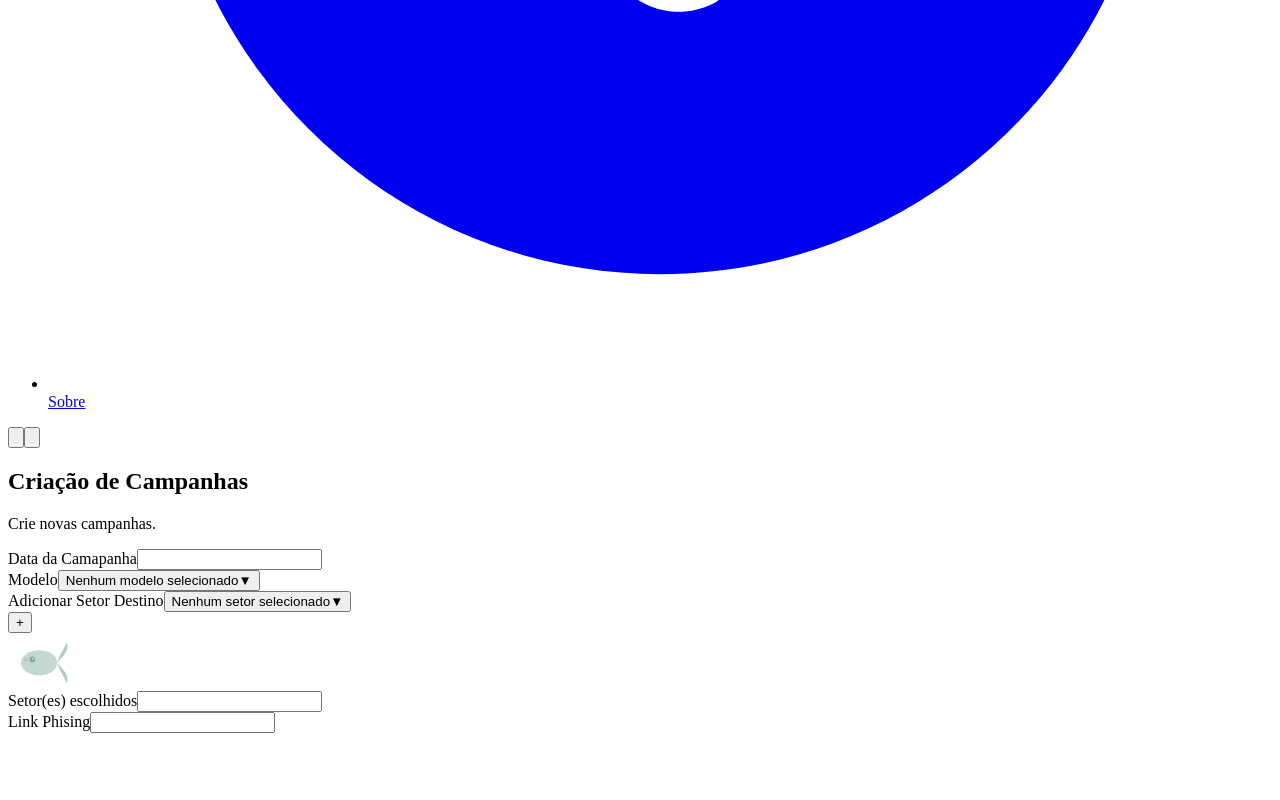
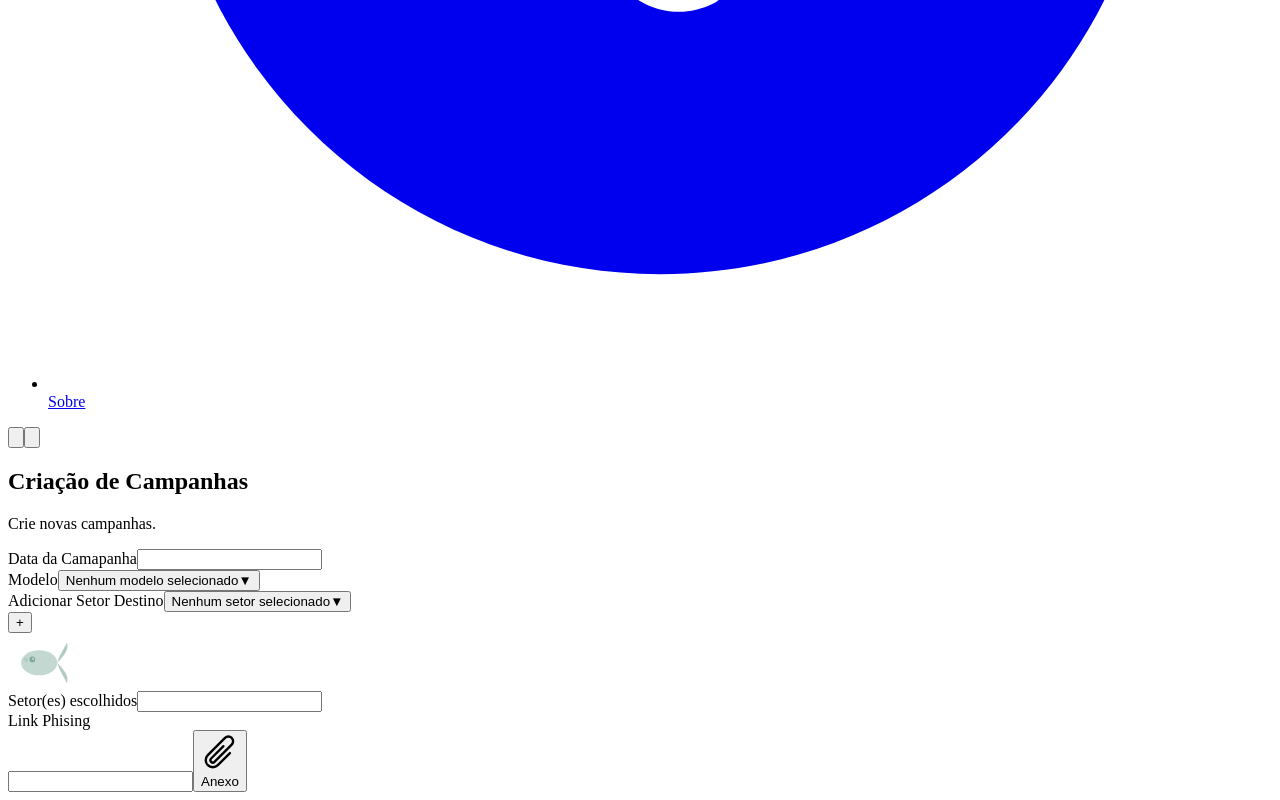
Before and after one commit to cfrans/Projeto-Integrador-FatecID-4Sem, a React (Vite) app in the folder frontend/: page /create in a window 1280 px wide. Shown: the part 6789-7589 px from the top of the page. Before the commit the page ends 7530 px from the top, so only its background shows below. Built offline with nearby package versions, Linux system fonts and the light colour scheme; some icons are missing; the HTML template or start-up script is replaced by a standard one.

Commit message:
Enhance ModelsPage: Add button for attaching phishing link and improve layout

```diff
--- a/frontend/src/pages/campaigns/index.jsx
+++ b/frontend/src/pages/campaigns/index.jsx
@@ -123,14 +123,28 @@ export default function ModelsPage() {
             </Field>
           </section>
 
-          <section className="grid gap-4 md:grid-cols-2 xl:grid-cols-2">
+          <section className="grid gap-4 md:grid-cols- xl:grid-cols-1
+          ">
             <Field>
               <FieldLabel>Link Phising</FieldLabel>
-              <Input
-                value={linkPhishing}
-                onChange={(e) => setLinkPhishing(e.target.value)}
-                className="h-9"
-              />
+              <div className="flex gap-2 justify-end">
+                <Input
+                  value={linkPhishing}
+                  onChange={(e) => setLinkPhishing(e.target.value)}
+                  className="h-9 flex-1"
+                />
+                <Button
+                  type="button"
+                  variant="primary"
+                  size="default"
+                  className="bg-orange-500 hover:bg-orange-600 focus-visible:ring-orange-400/40 h-9"
+                >
+                  <svg xmlns="http://www.w3.org/2000/svg" fill="none" viewBox="0 0 24 24" strokeWidth={1.5} stroke="currentColor" className="size-6">
+                    <path strokeLinecap="round" strokeLinejoin="round" d="m18.375 12.739-7.693 7.693a4.5 4.5 0 0 1-6.364-6.364l10.94-10.94A3 3 0 1 1 19.5 7.372L8.552 18.32m.009-.01-.01.01m5.699-9.941-7.81 7.81a1.5 1.5 0 0 0 2.112 2.13" />
+                  </svg>
+                  Anexo
+                </Button>
+              </div>
             </Field>
           </section>
 
```
